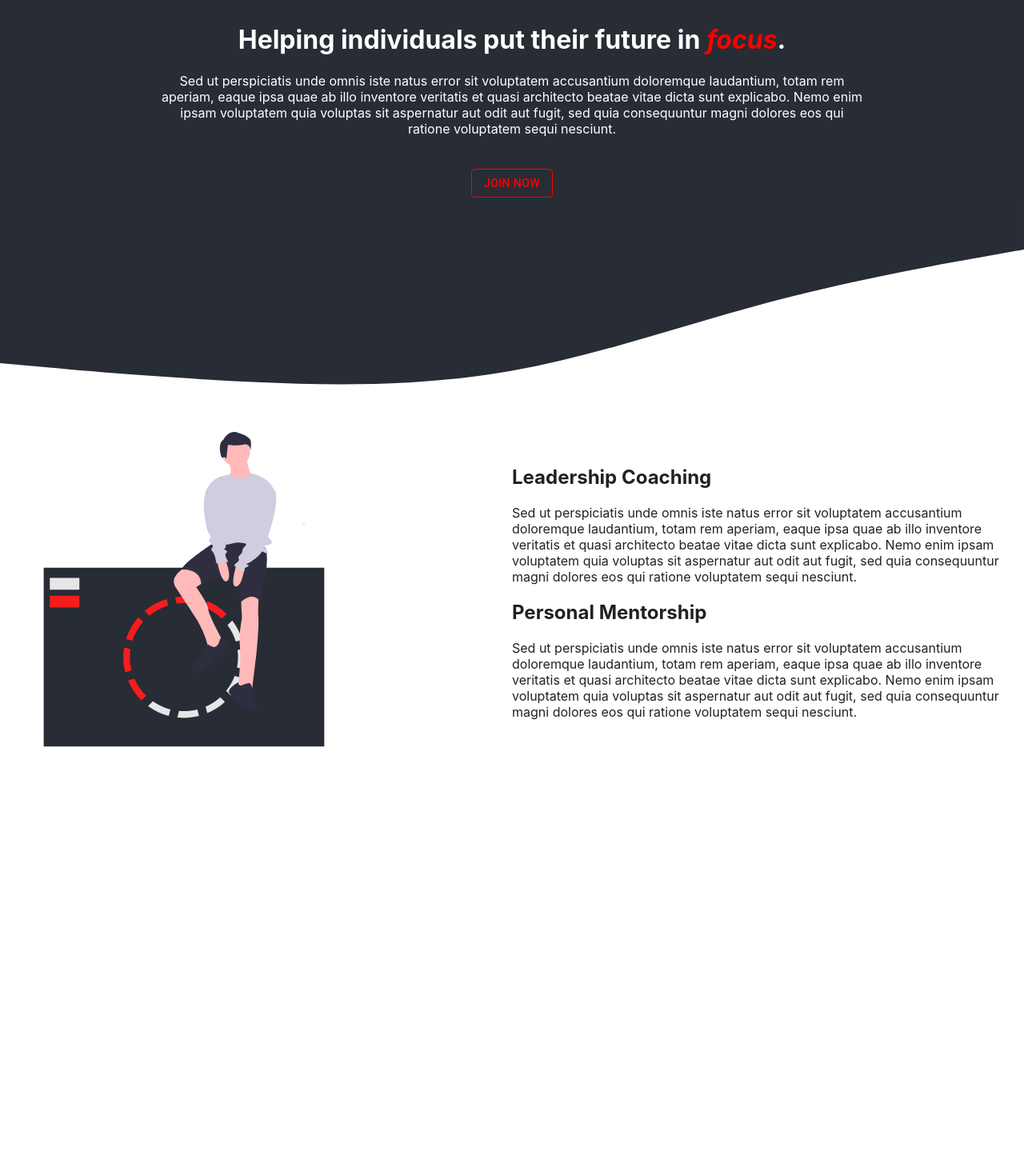
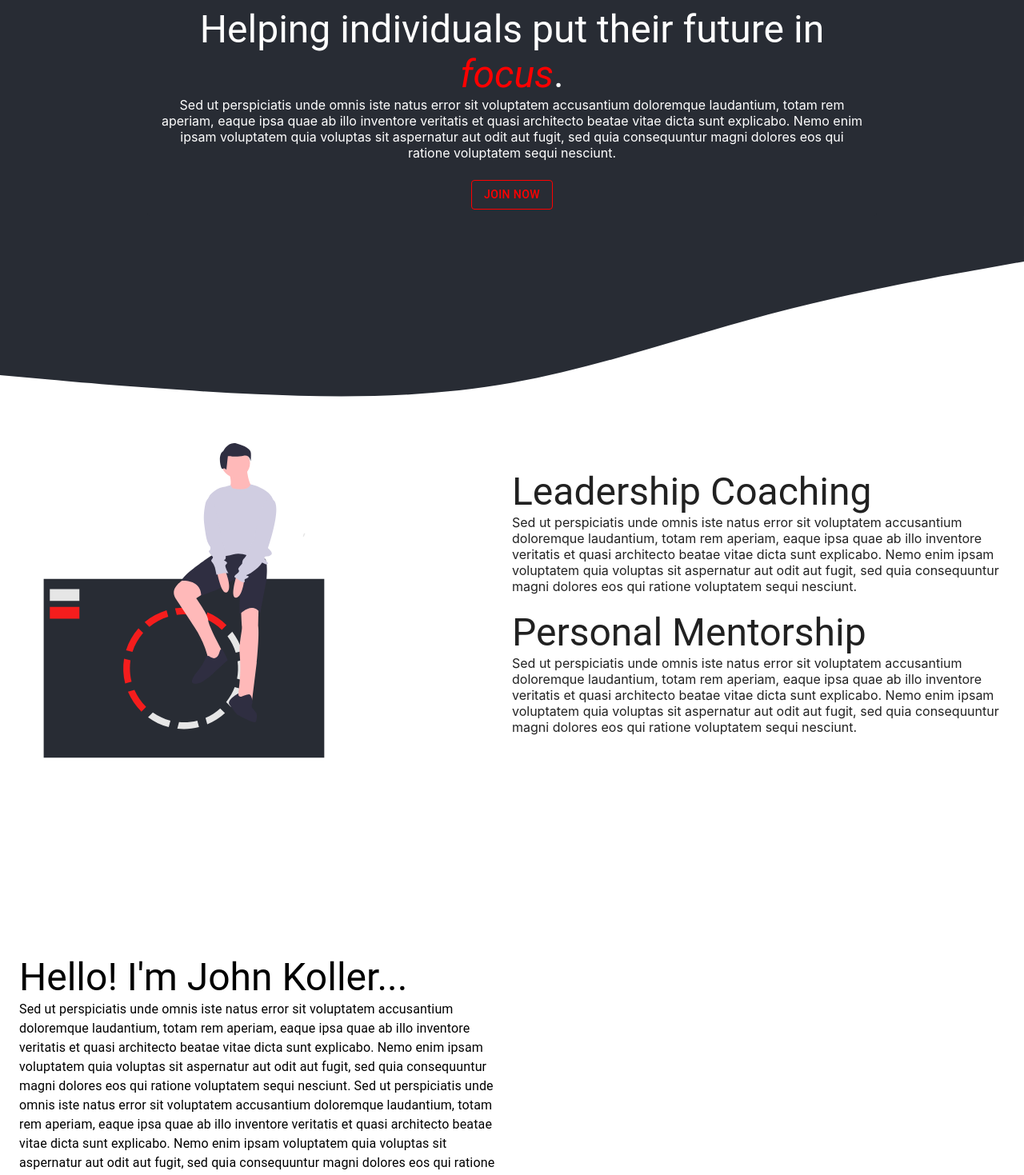
Before and after one commit to jumo2/forward-focus, a React (Create React App) app: page / in a window 1280 px wide. Shown: the part 100-1569 px from the top of the page at 80% size. Built offline with nearby package versions, Linux system fonts and the light colour scheme.

Commit message:
Updates...

```diff
--- a/src/App.css
+++ b/src/App.css
@@ -5,7 +5,8 @@
 }
 
 .section{
-    min-height: 100vh;
+    min-height: 80vh;
+    min-width: 100vw;
 }
 
 .Logo {
--- a/src/App.js
+++ b/src/App.js
@@ -33,8 +33,8 @@ function App() {
                         item xs={12} sm={12}>
                         <Card className="card-dark" elevation={0}>
                             <CardContent>
-                                <h1>Helping individuals put their future in <em style={{ color: "red" }}>focus</em>.</h1>
-                                <p>Sed ut perspiciatis unde omnis iste natus error sit voluptatem accusantium doloremque laudantium, totam rem aperiam, eaque ipsa quae ab illo inventore veritatis et quasi architecto beatae vitae dicta sunt explicabo. Nemo enim ipsam voluptatem quia voluptas sit aspernatur aut odit aut fugit, sed quia consequuntur magni dolores eos qui ratione voluptatem sequi nesciunt.</p>
+                                <Typography variant="h3">Helping individuals put their future in <em style={{ color: "red" }}>focus</em>.</Typography>
+                                <Typography variant="p">Sed ut perspiciatis unde omnis iste natus error sit voluptatem accusantium doloremque laudantium, totam rem aperiam, eaque ipsa quae ab illo inventore veritatis et quasi architecto beatae vitae dicta sunt explicabo. Nemo enim ipsam voluptatem quia voluptas sit aspernatur aut odit aut fugit, sed quia consequuntur magni dolores eos qui ratione voluptatem sequi nesciunt.</Typography>
                             </CardContent>
                             <CardActions className="card-action-custom">
                                 <Button className="join-now-button" variant="outlined" color="red">Join Now</Button>
@@ -62,27 +62,28 @@ function App() {
                     container
                     spacing={0}
                     direction="row"
-                    justify="space-evenly"
+                    justify="space-between"
                     alignItems="center"
                 >
                     <Grid justify="center" alignItems="center"
                         item xs={12} sm={6}>
                         <img className="analysis-svg" src={analysis}></img>
                     </Grid>
-                    <Grid direction="column" justify="flex-end" alignItems="flex-end"
+                    <Grid direction="column" justify="space-between" alignItems="flex-end"
                         item xs={12} sm={6}>
                         <Paper elevation="0">
-                            <h2>Leadership Coaching</h2>
-                            <p>Sed ut perspiciatis unde omnis iste natus error sit voluptatem accusantium doloremque laudantium, totam rem aperiam, eaque ipsa quae ab illo inventore veritatis et quasi architecto beatae vitae dicta sunt explicabo. Nemo enim ipsam voluptatem quia voluptas sit aspernatur aut odit aut fugit, sed quia consequuntur magni dolores eos qui ratione voluptatem sequi nesciunt.</p>
+                            <Typography variant="h3">Leadership Coaching</Typography>
+                            <Typography variant="p">Sed ut perspiciatis unde omnis iste natus error sit voluptatem accusantium doloremque laudantium, totam rem aperiam, eaque ipsa quae ab illo inventore veritatis et quasi architecto beatae vitae dicta sunt explicabo. Nemo enim ipsam voluptatem quia voluptas sit aspernatur aut odit aut fugit, sed quia consequuntur magni dolores eos qui ratione voluptatem sequi nesciunt.</Typography>
                         </Paper>
+                        <br></br>
                         <Paper elevation="0">
-                            <h2>Personal Mentorship</h2>
-                            <p>Sed ut perspiciatis unde omnis iste natus error sit voluptatem accusantium doloremque laudantium, totam rem aperiam, eaque ipsa quae ab illo inventore veritatis et quasi architecto beatae vitae dicta sunt explicabo. Nemo enim ipsam voluptatem quia voluptas sit aspernatur aut odit aut fugit, sed quia consequuntur magni dolores eos qui ratione voluptatem sequi nesciunt.</p>
+                            <Typography variant="h3">Personal Mentorship</Typography>
+                            <Typography variant="p">Sed ut perspiciatis unde omnis iste natus error sit voluptatem accusantium doloremque laudantium, totam rem aperiam, eaque ipsa quae ab illo inventore veritatis et quasi architecto beatae vitae dicta sunt explicabo. Nemo enim ipsam voluptatem quia voluptas sit aspernatur aut odit aut fugit, sed quia consequuntur magni dolores eos qui ratione voluptatem sequi nesciunt.</Typography>
                         </Paper>
                     </Grid>
                 </Grid>
 
-
+                    <br></br>
 
                 {/* <Grid container spacing={2}>
                     <Grid justify="flex-end" alignItems="flex-end"
@@ -131,7 +132,12 @@ function App() {
 
                     <Grid  direction="column" justify="flex-end" alignItems="flex-end"
                         item xs={12} sm={6}>
-
+                        <Typography variant="h3">Hello! I'm John Koller...</Typography>
+                        <Typography varient="p">
+                            Sed ut perspiciatis unde omnis iste natus error sit voluptatem accusantium doloremque laudantium, totam rem aperiam, eaque ipsa quae ab illo inventore veritatis et quasi architecto beatae vitae dicta sunt explicabo. Nemo enim ipsam voluptatem quia voluptas sit aspernatur aut odit aut fugit, sed quia consequuntur magni dolores eos qui ratione voluptatem sequi nesciunt.
+                            Sed ut perspiciatis unde omnis iste natus error sit voluptatem accusantium doloremque laudantium, totam rem aperiam, eaque ipsa quae ab illo inventore veritatis et quasi architecto beatae vitae dicta sunt explicabo. Nemo enim ipsam voluptatem quia voluptas sit aspernatur aut odit aut fugit, sed quia consequuntur magni dolores eos qui ratione voluptatem sequi nesciunt.
+                            Sed ut perspiciatis unde omnis iste natus error sit voluptatem accusantium doloremque laudantium, totam rem aperiam, eaque ipsa quae ab illo inventore veritatis et quasi architecto beatae vitae dicta sunt explicabo. Nemo enim ipsam voluptatem quia voluptas sit aspernatur aut odit aut fugit, sed quia consequuntur magni dolores eos qui ratione voluptatem sequi nesciunt.
+                        </Typography>
                     </Grid>
                                         <Grid justify="center" alignItems="center"
                         item xs={12} sm={6}>
```
Also changed, not shown: 1 other file (tests, documents, lock files or other folders).
